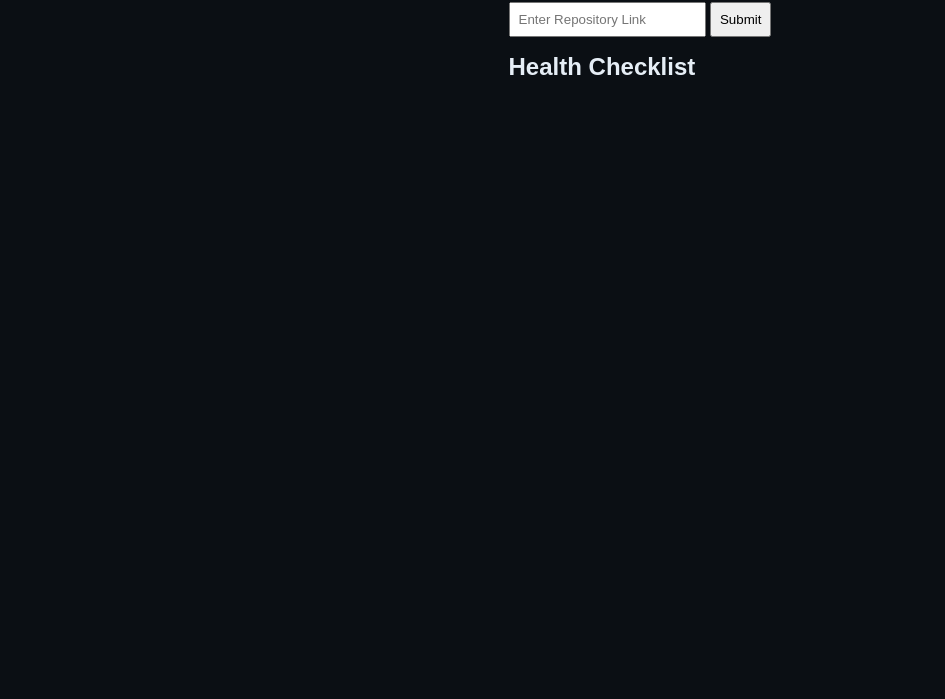
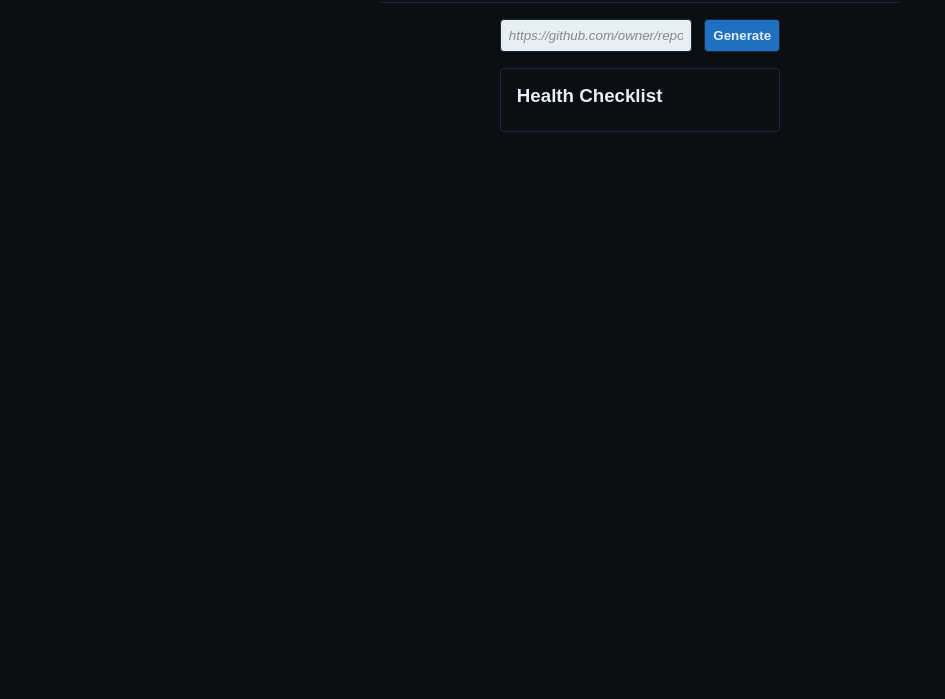
Before and after one commit to EchoingTime/open-source-health-dashboard, a plain HTML site: page website/index.html in a window 1280 px wide. Shown: the part 101-800 px from the top of the page, without its empty margins (0-945 px from the left). Drawn offline with Linux system fonts and the light colour scheme.

Commit message:
More Polished HTML/CSS Design

```diff
--- a/website/index.html
+++ b/website/index.html
@@ -13,6 +13,7 @@
     <meta name="viewport" content="width=device-width, initial-scale=1.0" />
     <title>Open Source Health Dashboard</title>
     <link rel="stylesheet" href="style.css" />
+    <script src="index.js"></script>
   </head>
   <body>
     <!--===--=== Nav ===--===-->
@@ -25,17 +26,16 @@
     <main>
       <h1>Analyze Public GitHub Repository</h1>
       <section id="dashboard">
-        <form>
-          <input id="repo" placeholder="Enter Repository Link" type="text" />
-          <input id="submit" type="submit" />
+        <form id="repo-form">
+          <input type="url" id="repo-url" name="repo-url" placeholder="https://github.com/owner/repo" required />
+          <button>Generate</button>
         </form>
         <!--=== Health Checklist ===-->
         <section id="health-checklist">
-          <h2>Health Checklist</h2>
+          <h3>Health Checklist</h3>
           <ul id="checklist"></ul>
         </section>
       </section>
     </main>
-    <script src="index.js" defer></script>
   </body>
 </html>
--- a/website/index.js
+++ b/website/index.js
@@ -5,3 +5,9 @@
 @Last Modified: 2025-05-28
 @Description: Implements interactivity and application logic for the Open Source Health Dashboard.
 */
+
+document.addEventListener("DOMContentLoaded", function () {
+  document.getElementById("analyze-repo-form").addEventListener("submit", function (event) {
+    event.preventDefault();
+  });
+});
--- a/website/style.css
+++ b/website/style.css
@@ -12,7 +12,10 @@
   --bg: #0b0f14;
   --header: #00468d;
   --text: #e6eef6;
+  --faded-text: #636363b9;
   --line: #222831;
+  --button: #2070c1;
+  --hover: #4b98e5;
 }
 
 /*--===--=== Reset & Base ===--===--*/
@@ -62,6 +65,8 @@ main {
 h1 {
   justify-self: center;
   color: var(--header);
+  padding-bottom: 1rem;
+  border-bottom: 1px solid var(--line);
 }
 
 #dashboard {
@@ -71,14 +76,49 @@ h1 {
   justify-self: center;
 }
 
-input {
+#repo-form {
+  display: flex;
+  gap: 0.75rem;
+}
+#repo-url {
+  background-color: var(--text);
+  width: 192.5px;
+}
+#repo-url::placeholder {
+  color: var(--faded-text);
+  font-style: italic;
+}
+#repo-url,
+button {
   padding: 0.5rem;
+  border-radius: 0.25rem;
+  border: 1px solid var(--line);
 }
-#submit:hover {
+button {
+  background-color: var(--button);
+  color: var(--text);
+  font-weight: bold;
+}
+button:hover {
   cursor: pointer;
+  background-color: var(--hover);
 }
 
 #dashboard,
 #health-checklist {
   margin-top: 1rem;
 }
+
+#health-checklist {
+  border: 1px solid var(--line);
+  border-radius: 0.25rem;
+  padding: 1rem;
+}
+h3 {
+  margin-bottom: 0.5rem;
+}
+#health-checklist li {
+  border-top: 1px solid var(--line);
+  list-style-type: none;
+  padding-top: 0.5rem;
+}
```
